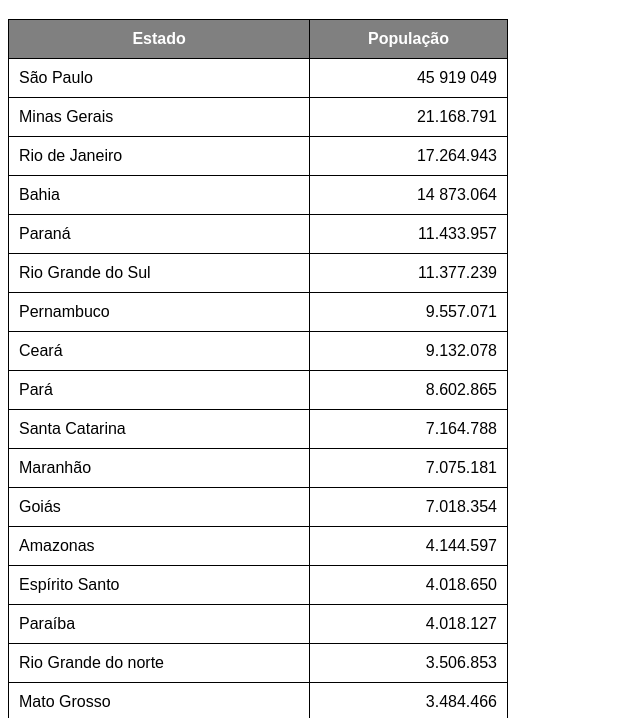
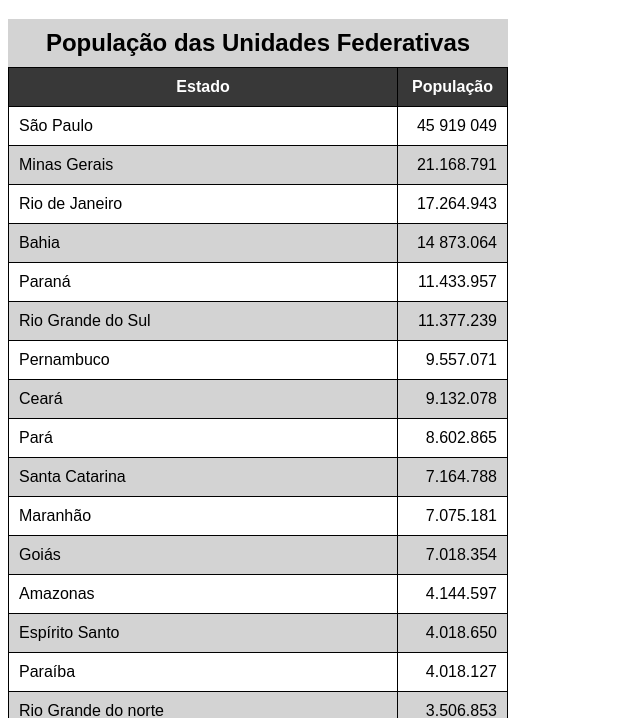
Before and after one commit to RicardoFai/html-css, a plain HTML site: page exercicios/ex023/tabela002.html in a window 1280 px wide. Shown: the part 61-779 px from the top of the page, without its empty margins (0-640 px from the left). Drawn offline with Linux system fonts and the light colour scheme.

Commit message:
tabela 003

```diff
--- a/exercicios/ex023/tabela002.html
+++ b/exercicios/ex023/tabela002.html
@@ -12,15 +12,33 @@
         table {
             width: 500px;
             border-collapse: collapse;
+            position: relative;
 
         }
         td, th {
             border: 1px solid black;
             padding: 10px;
         }
+        caption {
+            font-size: 1.5em;
+            font-weight: bold;
+            padding: 10px;
+            background-color: lightgray;
+        }
         thead, tfoot {
             background-color: gray;
             color: white;
+        }
+        thead > tr >th {
+            position: sticky;
+            top: -1px;
+            background-color: #383838;
+        }
+        tbody > tr:nth-child(odd) {
+            background-color: white;
+        }
+        tbody > tr:nth-child(even) {
+            background-color: lightgray;
         }
         td.num {
             text-align: right;
@@ -31,10 +49,11 @@
     <h1>Uso de tabelas grandes</h1>
 
     <table>
+        <caption>População das Unidades Federativas</caption>
         <thead>
             <tr>
-                <th>Estado</th>
-                <th>População</th>
+                <th scope="col">Estado</th>
+                <th scope="col" style="width: 50px; ">População</th>
             </tr>
         </thead>
         <tbody>
@@ -106,7 +125,7 @@
                 <td>Mato Grosso</td>
                 <td class="num">3.484.466</td>
             </tr>
-        </tbody><tr>
+        <tr>
             <td>Alagoas</td>
             <td class="num">3.337.357</td>
         </tr>
@@ -146,9 +165,10 @@
             <td>Roraíma</td>
             <td class="num">605.761</td>
         </tr>
+    </tbody>
         <tfoot>
             <tr>
-                <th>Total de Habitantes</th>
+                <th scope="row">Total de Habitantes</th>
                 <td class="num"><strong>210.147.125</strong></td>
             </tr>
         </tfoot>
```
Also changed, not shown: exercicios/ex023/tabela003.html (added, +53 -0 lines).
